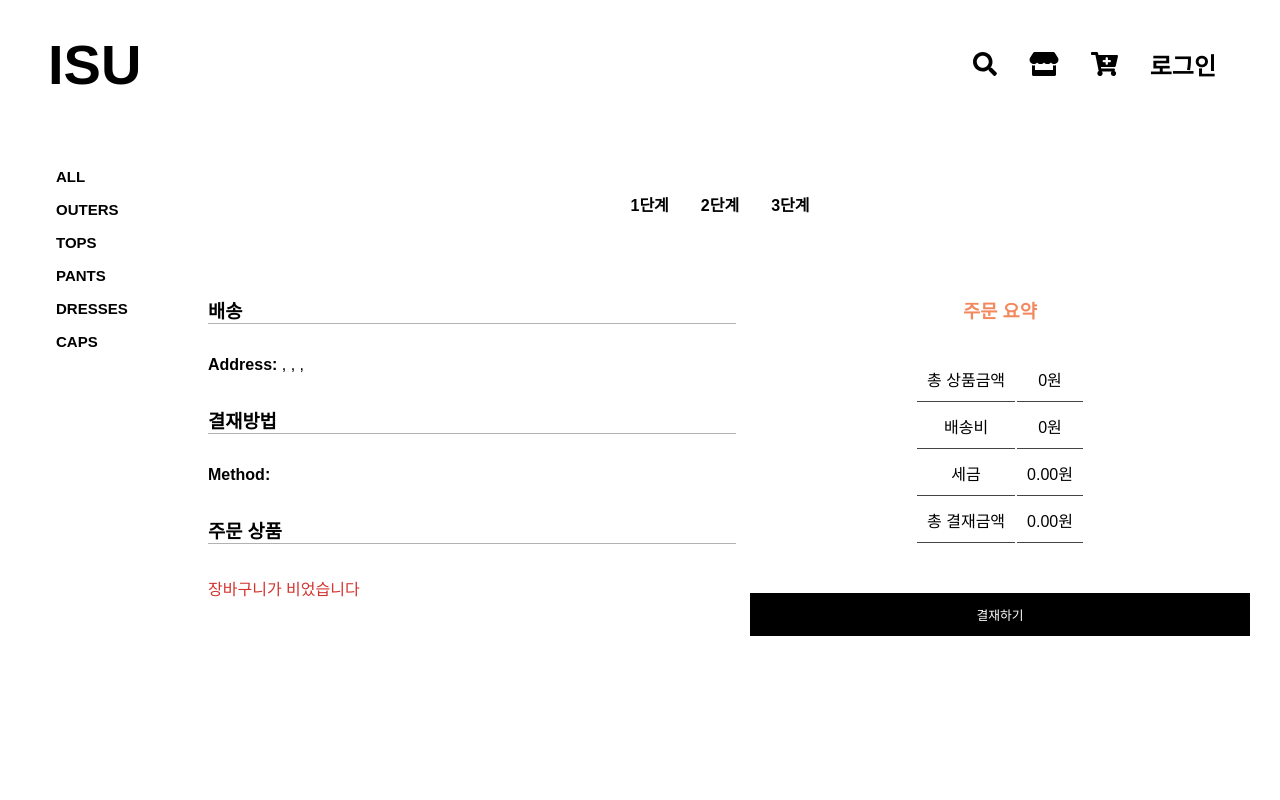
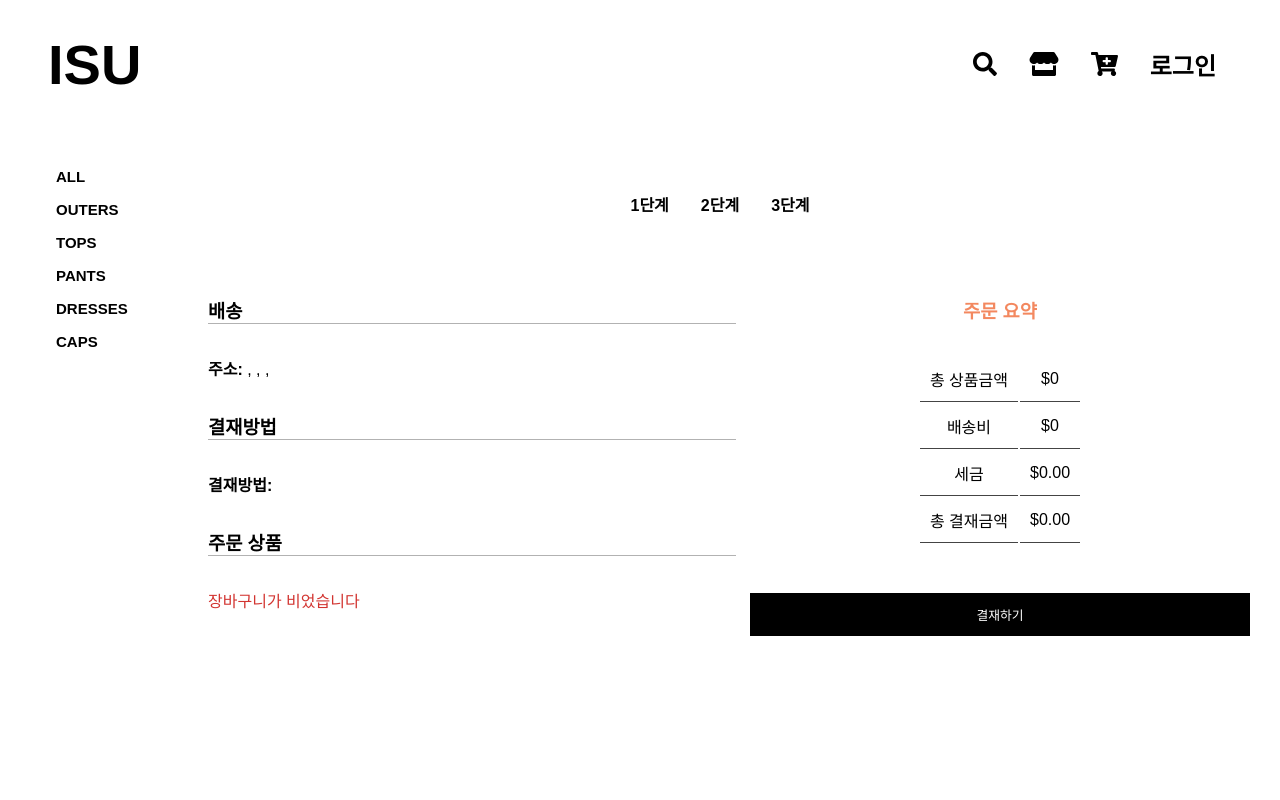
Before and after one commit to skdksldk1485/ISU_Online_Shopping, a React (Create React App) app in the folder client/: page /placeorder in a window 1280 px wide. Shown: the top 800 px of the page. Built offline with nearby package versions, Linux system fonts and the light colour scheme.

Commit message:
상품 가격($) 표시 수정

```diff
--- a/client/src/components/Product.js
+++ b/client/src/components/Product.js
@@ -9,7 +9,7 @@ const Product = ({ product }) => {
     <Link className='product' to={`/shop/product/${product._id}`}>
       <img src={product.image} alt='product_image' />
       <div>{product.name}</div>
-      <div>{price}원</div>
+      <div>${price}</div>
     </Link>
   );
 };
--- a/client/src/pages/CartPage.js
+++ b/client/src/pages/CartPage.js
@@ -66,7 +66,7 @@ const CartPage = ({ match, location, history }) => {
                 <td>
                   <div className='cart__container__content'><Link to={`/shop/product/${item.product}`}>{item.name}</Link>
                   </div></td>
-                <td>{item.price}원</td>
+                <td>${item.price}</td>
                 <td>
                 <select
                   className='select'
@@ -111,9 +111,9 @@ const CartPage = ({ match, location, history }) => {
               </thead>
               <tbody>
                 <tr align="center" >
-                  <td>{cartItems.reduce((acc, item) => acc + item.qty * item.price, 0)}원</td>
-                  <td>0원</td>
-                  <td>={cartItems.reduce((acc, item) => acc + item.qty * item.price, 0)}원</td>
+                  <td>${cartItems.reduce((acc, item) => acc + item.qty * item.price, 0)}</td>
+                  <td>$0</td>
+                  <td>=${cartItems.reduce((acc, item) => acc + item.qty * item.price, 0)}</td>
                 </tr>
               </tbody>
             </table>
--- a/client/src/pages/OrderPlacePage.js
+++ b/client/src/pages/OrderPlacePage.js
@@ -57,14 +57,14 @@ const OrderPlacePage = ({ history }) => {
         <div>
           <h3 className='order__title'>배송</h3>
           <p className='order__content'>
-            <strong>Address: </strong>
+            <strong>주소: </strong>
             {cart.shippingAddress.address}, {cart.shippingAddress.city},{' '}
             {cart.shippingAddress.postalCode}, {cart.shippingAddress.city}
           </p>
 
           <h3 className='order__title'>결재방법</h3>
           <p className='order__content'>
-            <strong>Method: </strong>
+            <strong>결재방법: </strong>
             {cart.paymentMethod}
           </p>
 
@@ -85,7 +85,7 @@ const OrderPlacePage = ({ history }) => {
                       <Link to={`/product/${item.product}`}> {item.name}</Link>
                     </div>
                     <div>
-                      {item.qty} x {item.price}원 = {item.qty * item.price}원
+                      {item.qty} x ${item.price} = ${item.qty * item.price}
                     </div>
                   </div>
                 ))}
@@ -100,22 +100,22 @@ const OrderPlacePage = ({ history }) => {
           <table>
             <tr>
               <td>총 상품금액</td>
-              <td>{cart.itemsPrice}원
+              <td>${cart.itemsPrice}
               </td>
             </tr>
             <tr>
               <td>배송비</td>
-              <td>{cart.shippingPrice}원
+              <td>${cart.shippingPrice}
               </td>
             </tr>
             <tr>
               <td>세금</td>
-              <td>{cart.taxPrice}원
+              <td>${cart.taxPrice}
               </td>
             </tr>
             <tr>
               <td>총 결재금액</td>
-              <td>{cart.totalPrice}원
+              <td>${cart.totalPrice}
               </td>
             </tr>
           </table>
--- a/client/src/pages/ProductDetail.js
+++ b/client/src/pages/ProductDetail.js
@@ -28,6 +28,7 @@ const ProductDetail = ({ history, match }) => {
     error: errorProductReview,
   } = productReviewCreate;
 
+  const price = String(product.price).replace(/\B(?<!\.\d*)(?=(\d{3})+(?!\d))/g, ",");
 
   useEffect(() => {
     if (successProductReview) {
@@ -76,7 +77,7 @@ const ProductDetail = ({ history, match }) => {
                 <hr></hr>
                 <div className='price'>
                   <div className='col'>가격</div>
-                  <div>{product.price.toString().replace(/\B(?<!\.\d*)(?=(\d{3})+(?!\d))/g, ",")}원</div>
+                  <div>${price}</div>
                 </div>
                 {product.countInStock > 0 && (
                   <div className='quantity'>
```
